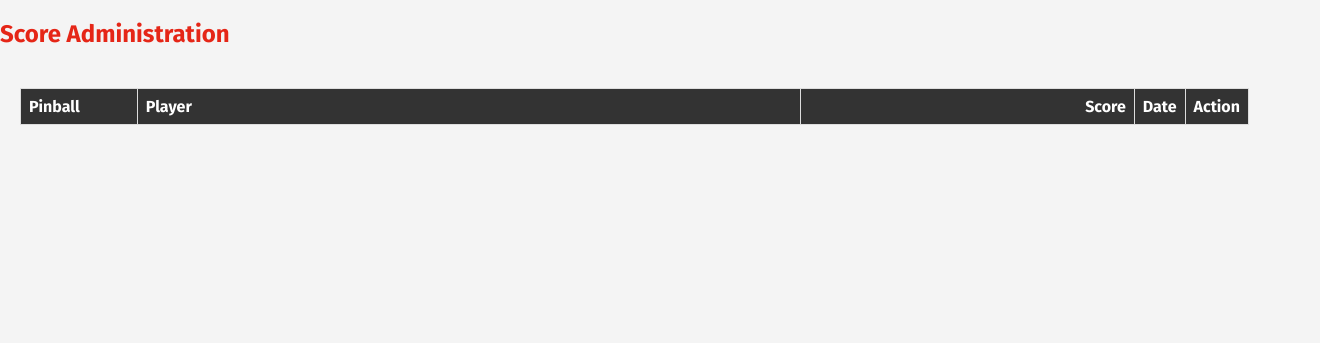
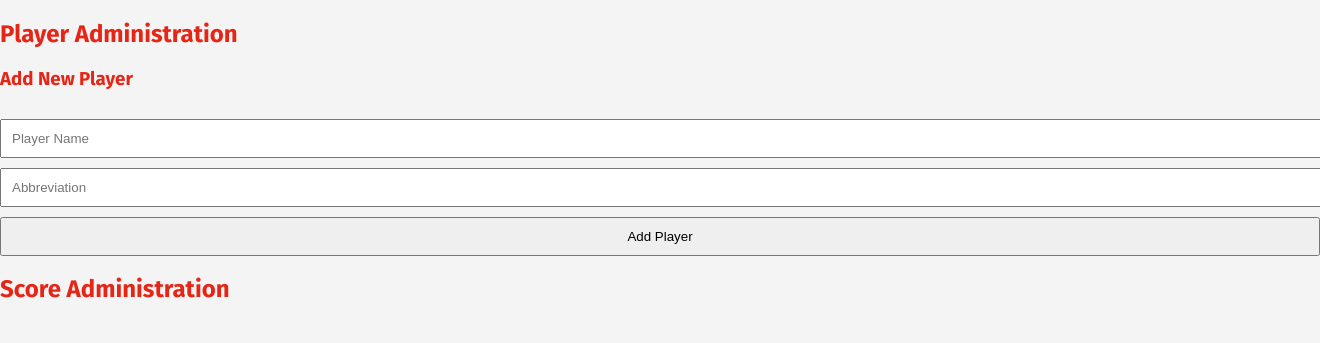
Before and after one commit to fcremer/aixplay, a Flask app: page /admin in a window 1320 px wide; the page is wider, and only the part inside the window is pictured. Shown: the part 54-397 px from the top of that part. Run offline with Flask 3, Linux system fonts and the light colour scheme; data that the repository does not hold is empty.

Commit message:
add basic user add feature

```diff
--- a/templates/admin.html
+++ b/templates/admin.html
@@ -24,6 +24,38 @@
             <img src="https://www.aixtraball.de/wp-content/uploads/2014/06/logo1.png" alt="Logo" id="header-logo">
         </div>
     </header>
+    <h2>Player Administration</h2>
+    <div class="add-player-form">
+    <h3>Add New Player</h3>
+    <form id="newPlayerForm">
+        <input type="text" id="playerName" name="name" placeholder="Player Name" required>
+        <input type="text" id="playerAbbreviation" name="abbreviation" placeholder="Abbreviation" required>
+        <button type="submit">Add Player</button>
+    </form>
+</div>
+
+<script>
+    document.getElementById('newPlayerForm').addEventListener('submit', function(event) {
+        event.preventDefault();
+        const playerName = document.getElementById('playerName').value;
+        const playerAbbreviation = document.getElementById('playerAbbreviation').value;
+
+        fetch('/player', {
+            method: 'POST',
+            headers: {
+                'Content-Type': 'application/json',
+            },
+            body: JSON.stringify({ name: playerName, abbreviation: playerAbbreviation }),
+        })
+        .then(response => response.json())
+        .then(data => {
+            console.log(data);
+            // Feedback für den Benutzer, z.B. Meldung anzeigen, dass der Spieler hinzugefügt wurde
+            window.location.reload(); // Seite neu laden
+        })
+        .catch(error => console.error('Error:', error));
+    });
+</script>
     <h2>Score Administration</h2>
 
     <div class="container">
```
